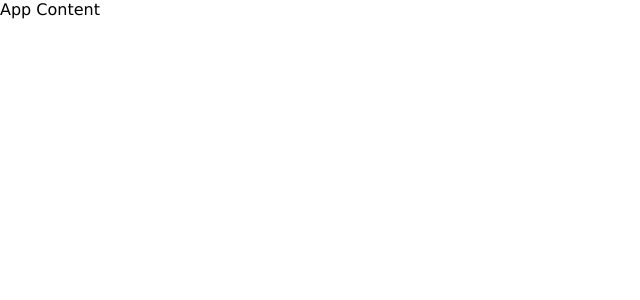
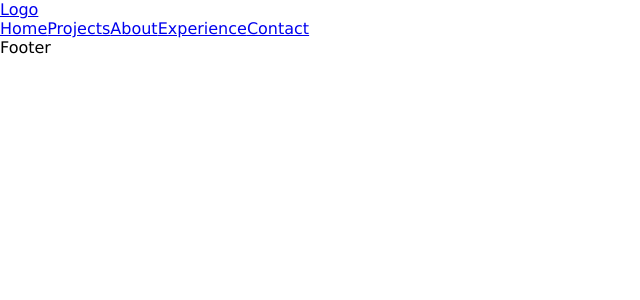
Before and after one commit to Chapp7/portfolio, a React (Vite) app: page / in a window 1280 px wide. Shown: the top 300 px of the page, without its empty margins (0-640 px from the left). Built offline with nearby package versions, Linux system fonts and the light colour scheme.

Commit message:
added navbar

```diff
--- a/src/App.jsx
+++ b/src/App.jsx
@@ -1,9 +1,10 @@
 import "./App.scss";
+import { Home } from "./pages";
 
 function App() {
   return (
     <div className="App">
-      <p>App Content</p>
+      <Home />
     </div>
   );
 }
--- /dev/null
+++ b/src/containers/Footer/Footer.jsx
@@ -0,0 +1,7 @@
+import "./Footer.scss";
+
+const Footer = () => {
+  return <div>Footer</div>;
+};
+
+export default Footer;
--- /dev/null
+++ b/src/containers/Navbar/Navbar.jsx
@@ -0,0 +1,33 @@
+const Navbar = () => {
+  return (
+    <nav className="navbar" role="navigation">
+      <div className="navbar__content">
+        <div className="logo">
+          <a href="#logo" aria-label="Go to Logo">
+            Logo
+          </a>
+        </div>
+
+        <div className="navbar__links">
+          <a href="#home" aria-label="Go to Home">
+            Home
+          </a>
+          <a href="#projects" aria-label="View Projects">
+            Projects
+          </a>
+          <a href="#about" aria-label="Learn About Us">
+            About
+          </a>
+          <a href="#services" aria-label="View Services">
+            Experience
+          </a>
+          <a href="#contact" aria-label="Contact Us">
+            Contact
+          </a>
+        </div>
+      </div>
+    </nav>
+  );
+};
+
+export default Navbar;
--- /dev/null
+++ b/src/containers/Navbar/Navbar.scss
@@ -0,0 +1,40 @@
+.navbar {
+
+  &__content {
+    display: flex;
+    justify-content: space-between;
+    align-items: center;
+    padding: 1rem 2rem;
+    max-width: 1200px;
+    margin: 0 auto;
+  }
+
+  .navbar__links {
+    display: flex;
+    gap: 1rem;
+
+    a {
+      text-decoration: none;
+      color: var(--text-color);
+      padding: 0.5rem 1rem;
+      border: 2px solid transparent;
+      border-radius: 10px;
+      transition: background-color var(--transition-speed), color var(--transition-speed);
+
+      &:hover {
+        background-color: lightblue;
+      }
+    }
+  }
+
+  @media (max-width: 768px) {
+    .navbar__content {
+      flex-direction: column;
+    }
+
+    .navbar__links {
+      justify-content: center;
+      padding-top: 1rem;
+    }
+  }
+}
--- /dev/null
+++ b/src/containers/index.jsx
@@ -0,0 +1,4 @@
+import { default as Navbar } from "./Navbar/Navbar";
+import { default as Footer } from "./Footer/Footer";
+
+export { Navbar, Footer };
--- /dev/null
+++ b/src/pages/Home/Home.jsx
@@ -0,0 +1,20 @@
+import { Footer, Navbar } from "../../containers";
+import "./Home.scss";
+
+const Home = () => {
+  return (
+    <div className="home">
+      <div className="home__content">
+        <div className="navbar">
+          <Navbar />
+        </div>
+
+        <div className="footer">
+          <Footer />
+        </div>
+      </div>
+    </div>
+  )
+};
+
+export default Home;
--- /dev/null
+++ b/src/pages/index.jsx
@@ -0,0 +1,3 @@
+import {default as Home} from "./Home/Home";
+
+export { Home };
```
Also changed, not shown: src/styles/colors/colors.scss (added, +12 -0 lines), src/containers/Footer/Footer.scss (added), src/pages/Home/Home.scss (added).
